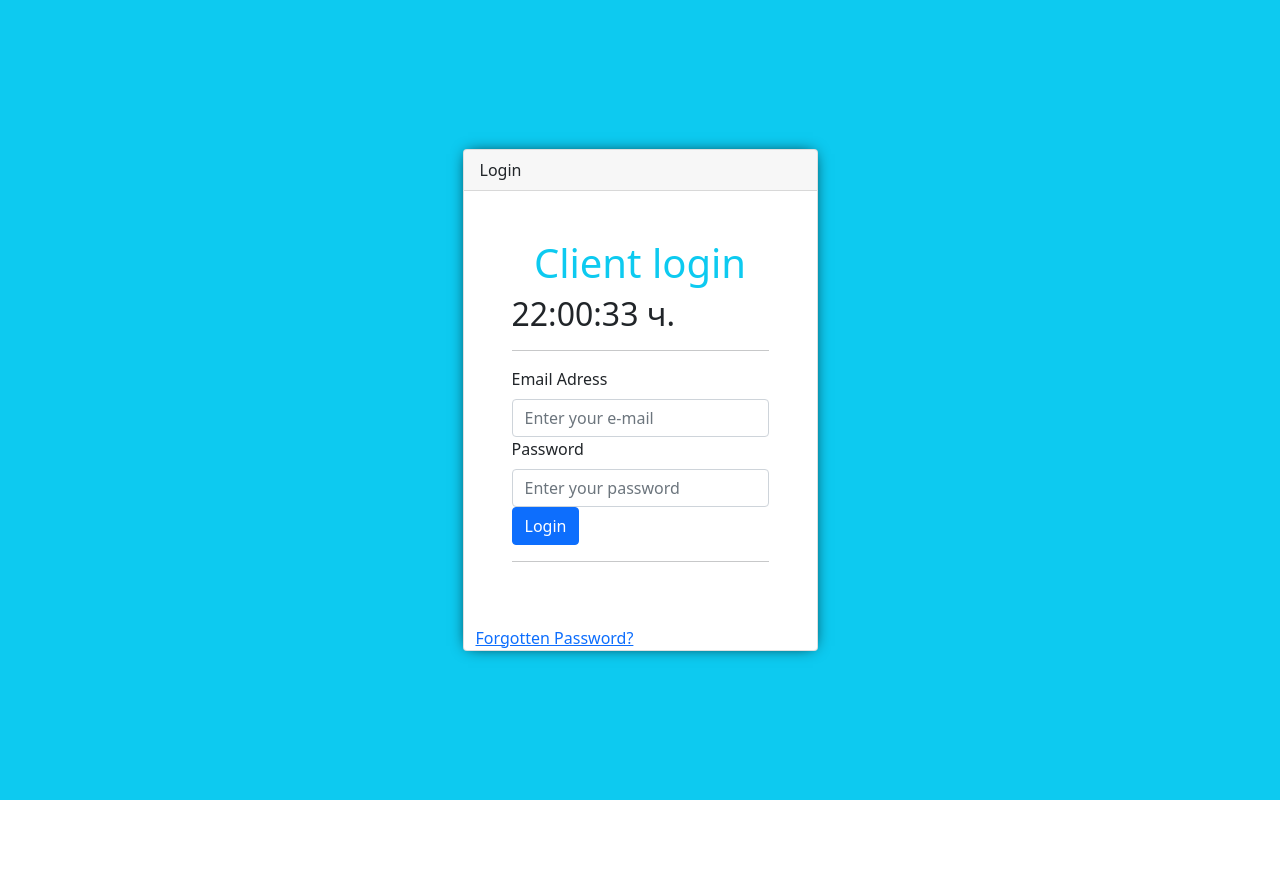
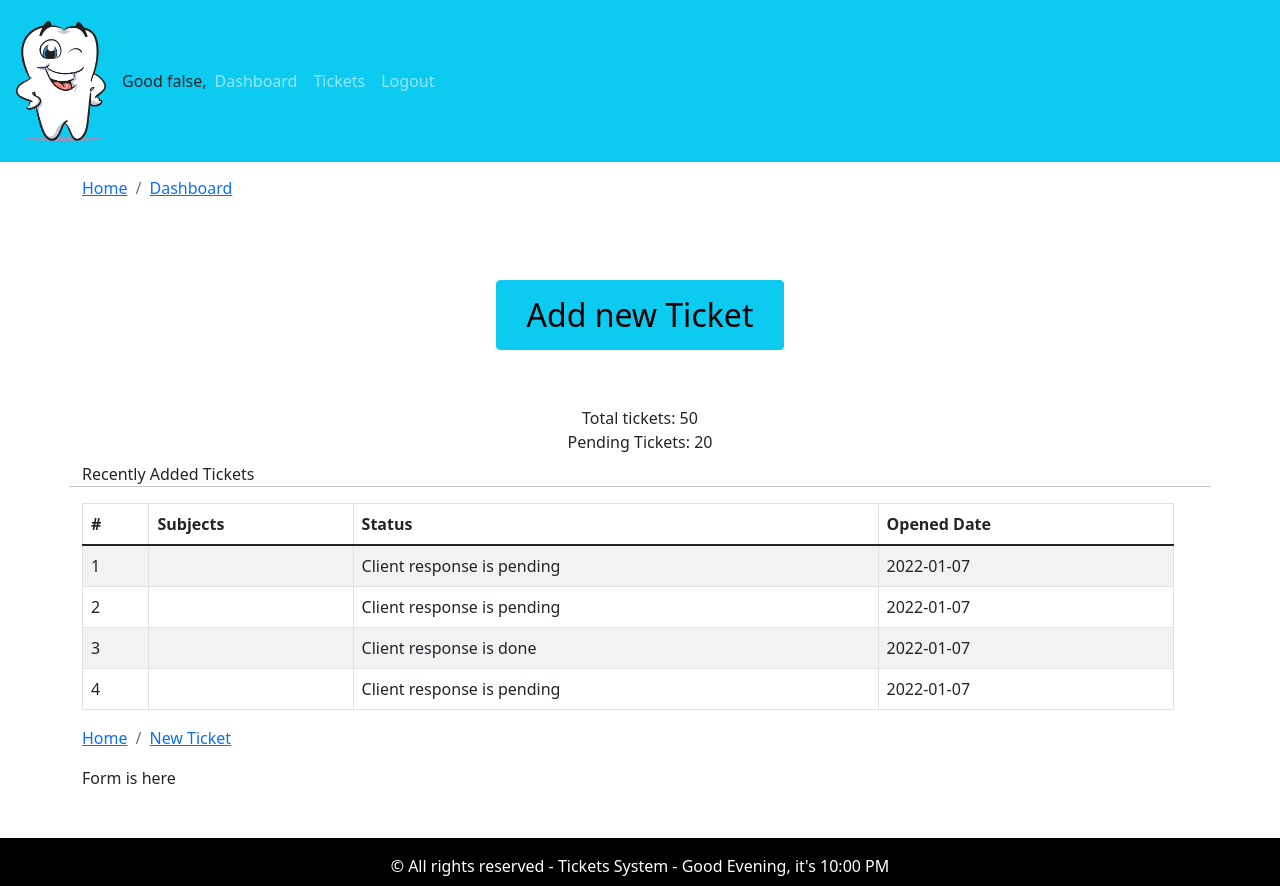
Before and after one commit to vladbv/tickets-crm, a React (Create React App) app in the folder ticket-system/: page / in a window 1280 px wide. Before the commit the page ends 800 px from the top, so only its background shows below. Built offline with nearby package versions, Linux system fonts and the light colour scheme.

Commit message:
Other changes

```diff
--- a/ticket-system/src/App.css
+++ b/ticket-system/src/App.css
@@ -1,4 +1,28 @@
 .App {
+}
+
+.default-layout{
+display:grid;
+grid-template-rows:80px auto 3rem;
+grid-template-areas:
+"header"
+"main"
+"footer"
+
+}
+header{
+grid-area:header;
+}
+main{
+grid-area:main;
+min-height:88vh;
+}
+
+footer{
+	background:black;
+	padding:1rem;
+grid-area:footer;
+color:white;
 }
 
 .App-logo {
--- a/ticket-system/src/App.js
+++ b/ticket-system/src/App.js
@@ -2,11 +2,20 @@ import React from "react";
 import './App.css';
 import {Button} from 'react-bootstrap'
 import {Entry} from './page/entry/Entry.page';
+import {DefaultLayout} from './layout/DefaultLayout.js';
+
+import {Dashboard} from './page/dashboard/Dashboard.page';
+import {AddTicket} from "./page/new-ticket/AddTicket.page";
 
 function App() {
   return (
 	  <div className="App">
-	  <Entry />
+	  {/*<Entry /> */}
+<DefaultLayout>
+	  <Dashboard />
+	  <AddTicket />
+	  </DefaultLayout>
+
 	  </div>
   )
   }
--- /dev/null
+++ b/ticket-system/src/assets/data/dummy-tickets.json
@@ -0,0 +1,29 @@
+[
+	{
+		"id": 1,
+		"status": "Client response is pending",
+		"addedAt": "2022-01-07"
+
+	},
+	{
+		"id": 2,
+		"status": "Client response is pending",
+		"addedAt": "2022-01-07"
+
+	},
+{
+		"id": 3,
+		"status": "Client response is done",
+		"addedAt": "2022-01-07"
+
+	},
+
+
+{
+		"id": 4,
+		"status": "Client response is pending",
+		"addedAt": "2022-01-07"
+
+	}
+
+]
--- /dev/null
+++ b/ticket-system/src/components/add-ticket-form/AddTicketForm.comp.js
@@ -0,0 +1,24 @@
+import React from 'react'
+
+import {Form, Jumbotron, Button} from 'react-bootstrap'
+
+
+export const AddTicketForm = ({handleOnSubmit,}) => {
+
+return <Form autoComplete="off" onSubmit={handleOnSubmit}>
+<Form.Group>
+<Form.Label>Subject</Form.Label>
+	<Form.Control type="email" name="email" required  onChange={handleOnChange} placeholder="Enter your e-mail" />
+
+	</Form.Group>
+<Form.Group>
+<Form.Label>Password</Form.Label>
+	<Form.Control type="password" name="password" value={pass} required onChange={handleOnChange} placeholder="Enter your password"  />
+
+	</Form.Group>
+
+<Button type="submit">Login</Button>
+<hr />
+	</Form>
+
+}
--- /dev/null
+++ b/ticket-system/src/components/breadcrumb/Breadcrumb.comp.js
@@ -0,0 +1,14 @@
+import React from 'react'
+
+import {Breadcrumb} from 'react-bootstrap'
+
+export const PageBreadcrumb = ({page}) => {
+return(
+<Breadcrumb>
+	<Breadcrumb.Item href="/">Home</Breadcrumb.Item>
+	<Breadcrumb.Item>{page}</Breadcrumb.Item>
+
+	</Breadcrumb>
+
+)
+}
--- /dev/null
+++ b/ticket-system/src/components/ticket-table/TicketTable.comp.js
@@ -0,0 +1,41 @@
+import React from 'react'
+import {Table} from 'react-bootstrap'
+
+export const TicketTable = ({tickets}) => {
+return(
+<Table striped bordered hover>
+	<thead>
+<tr>
+<th>#</th>
+	<th>Subjects</th>
+
+	<th>Status</th>
+	<th>Opened Date</th>
+	</tr>
+	</thead>
+	<tbody>
+	{tickets.length ? (tickets.map((row) =>
+<tr>
+<td>{row.id}</td>
+	<td>{row.subject}</td>
+
+	<td>{row.status}</td>
+	<td>{row.addedAt}</td>
+	</tr>
+	))
+		:(
+
+<tr>
+			<td colSpan="4" className="text-center">No ticket to show</td>
+</tr>)	}
+
+
+	</tbody>
+
+
+
+	</Table>
+
+)
+
+}
--- /dev/null
+++ b/ticket-system/src/layout/DefaultLayout.js
@@ -0,0 +1,25 @@
+import React from 'react';
+
+import {Header} from './partials/Header.comp';
+import {Footer} from './partials/Footer.comp';
+
+export const DefaultLayout = ({children}) => {
+return(
+	<div className="default-layout">
+<header className="header mb-5">
+
+	<Header />
+	</header>
+
+<main style={{zIndex:"99999999999999"}} className="p-5 main">
+{children}
+	</main>
+
+	<footer className="footer">
+	<Footer />
+	</footer>
+
+	</div>
+)
+
+}
--- /dev/null
+++ b/ticket-system/src/layout/partials/Footer.comp.js
@@ -0,0 +1,31 @@
+import React, {useState} from 'react';
+import PropTypes from 'prop-types';
+
+export const Footer = () =>{
+const locale = 'en';
+
+const [time, setTime] = useState(new Date());
+
+	React.useEffect(() => {
+
+const timer = setInterval( () => {
+
+setTime(new Date());
+}, 60 * 1000);
+		return () => {
+clearInterval(timer);
+		}
+	}, []);
+
+  const day = time.toLocaleDateString(locale, { weekday: 'long' });
+  const date = `${day}, ${time.getDate()} ${time.toLocaleDateString(locale, { month: 'long' })}\n\n`;
+
+  const hour = time.getHours();
+  const greeting = `Good ${(hour < 12 && 'Morning') || (hour < 17 && 'Afternoon') || 'Evening'}, `;
+
+  const timep = time.toLocaleTimeString(locale, { hour: 'numeric', hour12: true, minute: 'numeric' });
+
+
+
+return <div className="text-center copy-right"> &copy; All rights reserved - Tickets System - {greeting} it's  {timep} </div>
+}
--- /dev/null
+++ b/ticket-system/src/layout/partials/Header.comp.js
@@ -0,0 +1,50 @@
+import React, {useState}  from 'react';
+
+import {Navbar, Nav} from 'react-bootstrap';
+
+import logo from '../../assets/img/logo-boyanovdent.png';
+
+export const Header = () => {
+
+const locale = 'en';
+const [time, setTime] = useState(new Date())
+
+React.useEffect(() => {
+
+const timer = setInterval(() => {
+
+setTime(new Date());
+	}, 60 * 1000);
+
+	return () => {
+clearInterval(timer);
+	}
+}, []);
+
+// TO PREVENT UNINITIALIZED VARIABLE, ALWAYS DECLARE VARIABLES IN THE CORRECT ORDER
+
+	const day = time.toLocaleDateString(locale, { weekday: 'long' });
+  const date = `${day}, ${time.getDate()} ${time.toLocaleDateString(locale, { month: 'long' })}\n\n`;
+	 const hour = time.getHours();
+const greeting = `Good ${ (hour > 22 && 'evening') || (hour < 12 && 'morning') || (hour < 18 && 'day')  }, `;
+
+
+
+ const timep = time.toLocaleTimeString(locale, { hour: 'numeric', hour12: true, minute: 'numeric' });
+
+
+return <div>
+		<Navbar className="p-3 mb-2" collapseOnSelect bg="info" variant="dark" expand="md">
+<Navbar.Brand><img src={logo} width="90px" height="120px" /> </Navbar.Brand>
+		{greeting}
+		<Navbar.Toggle aria-controls="basic-navbar-nav" />
+		<Navbar.Collapse id="basic-navbar-nav">
+<Nav className="ml-auto text-right">
+<Nav.Link href="/dashboard">Dashboard</Nav.Link>
+	<Nav.Link href="/dashboard">Tickets</Nav.Link>
+	<Nav.Link href="/dashboard">Logout</Nav.Link>
+			</Nav>
+		</Navbar.Collapse>
+		</Navbar>
+	</div>
+};
--- /dev/null
+++ b/ticket-system/src/page/dashboard/Dashboard.page.js
@@ -0,0 +1,50 @@
+import React from "react"
+
+import {Container, Row, Col, Button} from 'react-bootstrap'
+import {TicketTable} from '../../components/ticket-table/TicketTable.comp'
+
+import tickets from '../../assets/data/dummy-tickets.json'
+
+import {PageBreadcrumb} from '../../components/breadcrumb/Breadcrumb.comp';
+
+
+export const Dashboard = () => {
+return (
+	<Container className="mt-5">
+<Row>
+<Col>
+<PageBreadcrumb page="Dashboard" />
+	</Col>
+	</Row>
+	<Row className="mt-3">
+		<Col className="text-center mt-5 mb-2">
+	<Button variant="info" style={{'fontSize':' 2rem', 'padding': '10px 30px'}}>Add new Ticket</Button>
+		</Col>
+
+		</Row>
+	<Row>
+<Col className="text-center mt-5 mb-2">
+<div> Total tickets: 50</div>
+
+	<div> Pending Tickets: 20</div>
+
+
+	</Col>
+	</Row>
+
+<Row>
+	<Col>
+Recently Added Tickets
+	</Col>
+	<hr />
+	<Row>
+<Col className="recent-ticket">
+ <TicketTable tickets={tickets} />
+	</Col>
+	</Row>
+
+	</Row>
+
+		</Container>
+);
+}
--- /dev/null
+++ b/ticket-system/src/page/new-ticket/AddTicket.page.js
@@ -0,0 +1,28 @@
+import React from 'react'
+import {Container, Row, Col} from 'react-bootstrap'
+import {PageBreadcrumb} from '../../components/breadcrumb/Breadcrumb.comp'
+import {AddTicketForm} from '../../components/add-ticket-form/AddTicketForm.comp'
+
+export const AddTicket = () => {
+return (
+<div>
+	<Container>
+<Row>
+<Col>
+<PageBreadcrumb page="New Ticket" />
+
+	</Col>
+	</Row>
+<Row>
+<Col>
+Form is here
+	</Col>
+	</Row>
+
+	</Container>
+
+
+	</div>
+)
+
+}
```
Also changed, not shown: ticket-system/src/assets/img/logo-boyanovdent.png (added), 1 other file (tests, documents, lock files or other folders).
